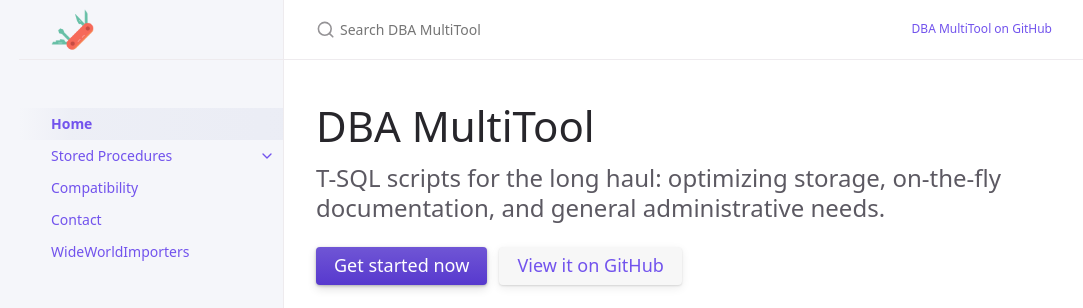
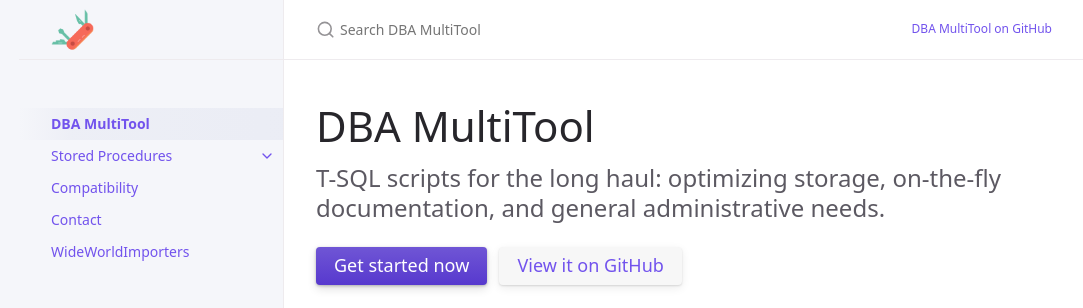
Before and after one commit to LowlyDBA/dba-multitool.org, a Jekyll site: the page built from index.md, in a window 1280 px wide. Shown: the top 308 px of the page, without its empty margins (88-1171 px from the left). Built offline with Jekyll 4.4.1, drawn with Linux system fonts in a browser that asks for light colours.

Commit message:
Update index.md

```diff
--- a/index.md
+++ b/index.md
@@ -1,6 +1,6 @@
 ---
 layout: default
-title: Home
+title: DBA MultiTool
 nav_order: 1
 description: "T-SQL scripts for the long haul: optimizing storage, on-the-fly documentation, and general administrative needs."
 permalink: /
```
